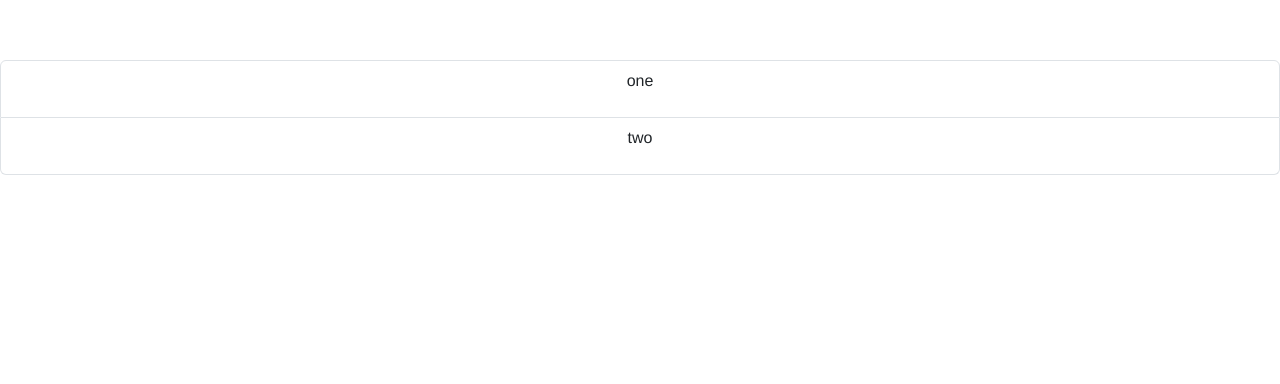
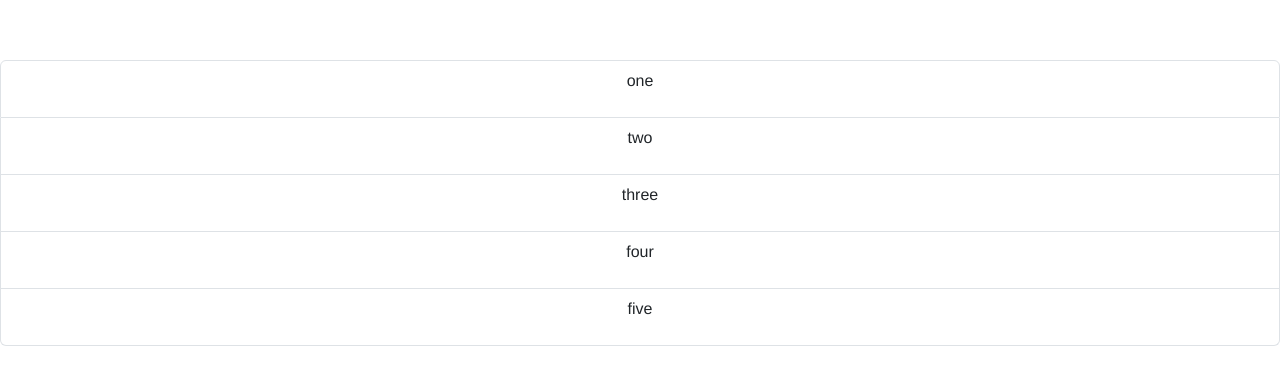
Before and after one commit to AnnaKhiz/Vue_hillel_KhizhniakAnna, a Vue app: page / in a window 1280 px wide. Shown: the top 384 px of the page. Built offline with nearby package versions, Linux system fonts and the light colour scheme.

Commit message:
edit code according to example

```diff
--- a/src/App.vue
+++ b/src/App.vue
@@ -1,9 +1,10 @@
 <template>
   <list-group>
-    <template #list-items>
-      <li class="list-group-item"><p>one</p></li>
-      <li class="list-group-item"><p>two</p></li>
-    </template>
+    <p>one</p>
+    <p>two</p>
+    <p>three</p>
+    <p>four</p>
+    <p>five</p>
   </list-group>
 </template>
 
--- a/src/components/ListGroup.vue
+++ b/src/components/ListGroup.vue
@@ -1,14 +1,26 @@
 <template>
-  <ul class="list-group">
-    <slot name="list-items"></slot>
+  <ul class="list-group" ref="list">
+    <slot />
   </ul>
 </template>
 
 <script>
 export default {
   name: 'ListGroup',
-  props: {
+  mounted() {
+    const slotItems = this.$refs.list.children;
+    const ul = this.$refs.list;
 
+    const nodes = Array.from(slotItems);
+
+    ul.innerHTML = '';
+
+    nodes.forEach(node => {
+      const li = document.createElement('li');
+      li.classList.add('list-group-item');
+      li.appendChild(node);
+      ul.appendChild(li);
+    });
   }
 }
 </script>
```
